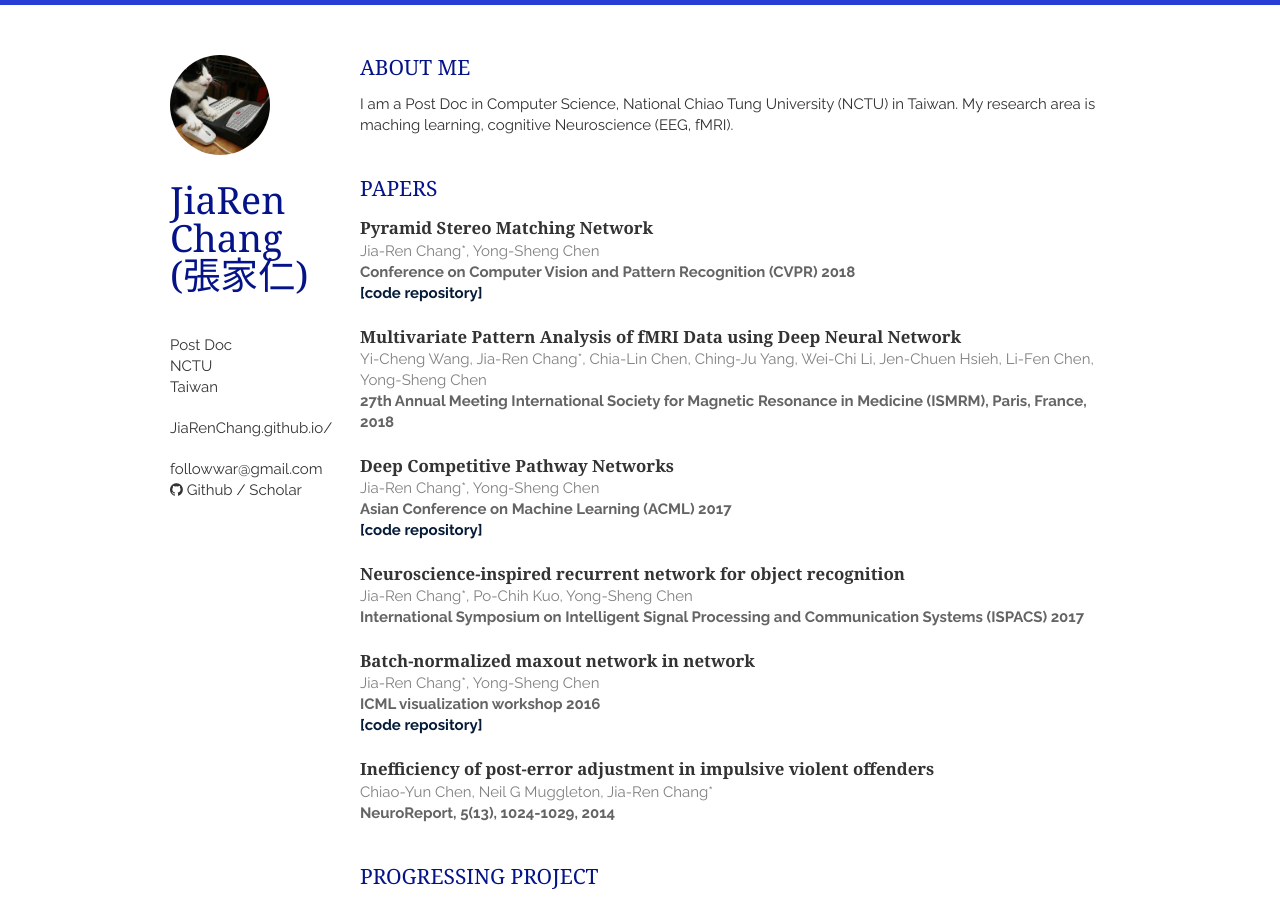
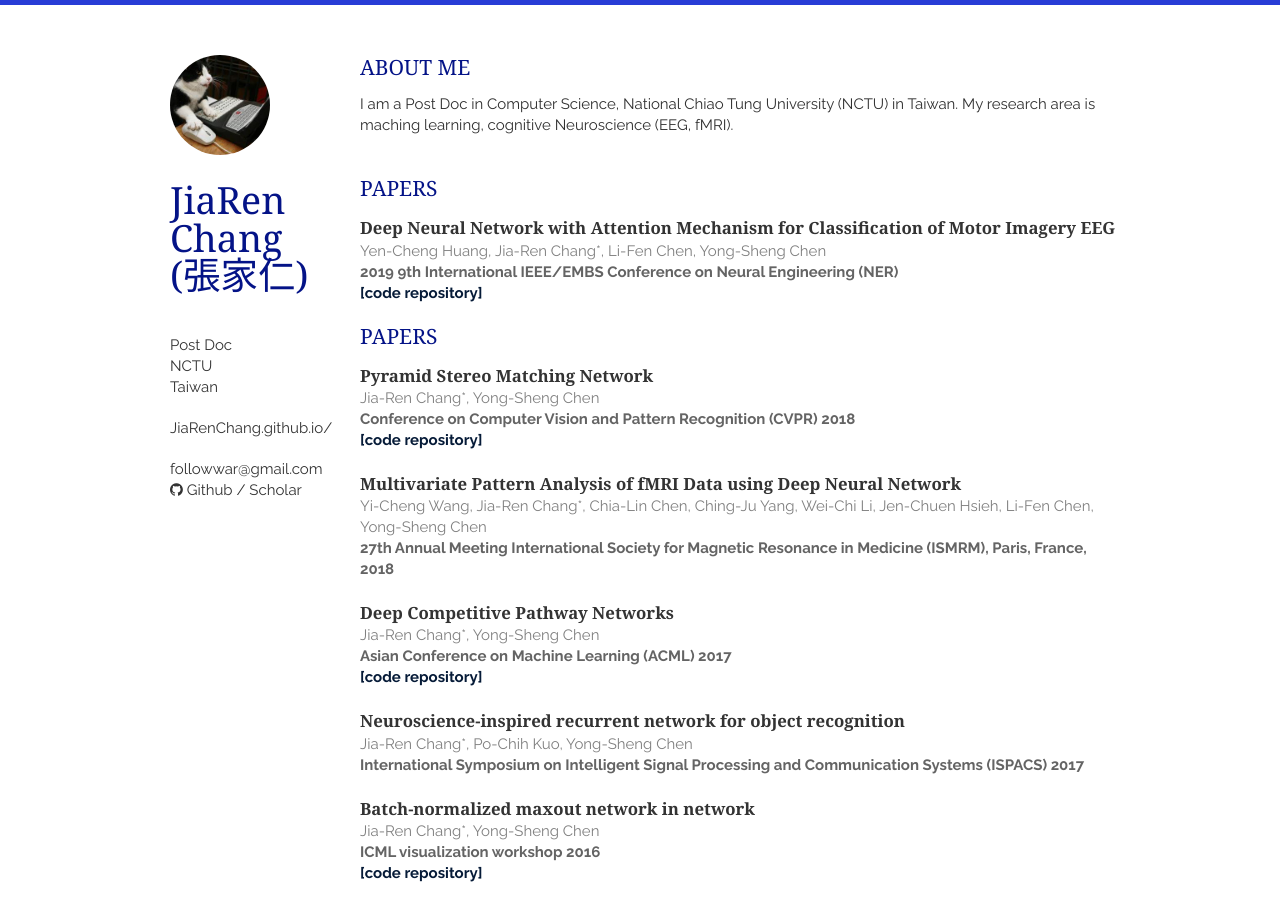
Before and after one commit to JiaRenChang/JiaRenChang.github.io, a Jekyll site: the page built from index.html, in a window 1280 px wide and 900 px high. Built offline with Jekyll 4.4.1, drawn with Linux system fonts in a browser that asks for light colours; nearby versions of some CDN libraries; the list of posts is cut into pages by our own code; a style sheet for code colours, icons or effects is not loaded.

Commit message:
Update papers.html

```diff
--- a/_includes/papers.html
+++ b/_includes/papers.html
@@ -1,4 +1,18 @@
 <section class="thirteen columns">
+    <h1>Papers</h1>
+    <article>
+        <header>
+            <h1><a href="">Deep Neural Network with Attention Mechanism for Classification of Motor Imagery EEG</a></h1>
+            <span>Yen-Cheng Huang, Jia-Ren Chang*, Li-Fen Chen, Yong-Sheng Chen</span>
+        </header>
+        <p>
+            <em>2019 9th International IEEE/EMBS Conference on Neural Engineering (NER)</em>
+        </p>
+        <p><a href="">
+            <em><font color="#061b38">[code repository]</font></em>
+        </a></p>
+    </article>
+
     <h1>Papers</h1>
     <article>
         <header>
```
